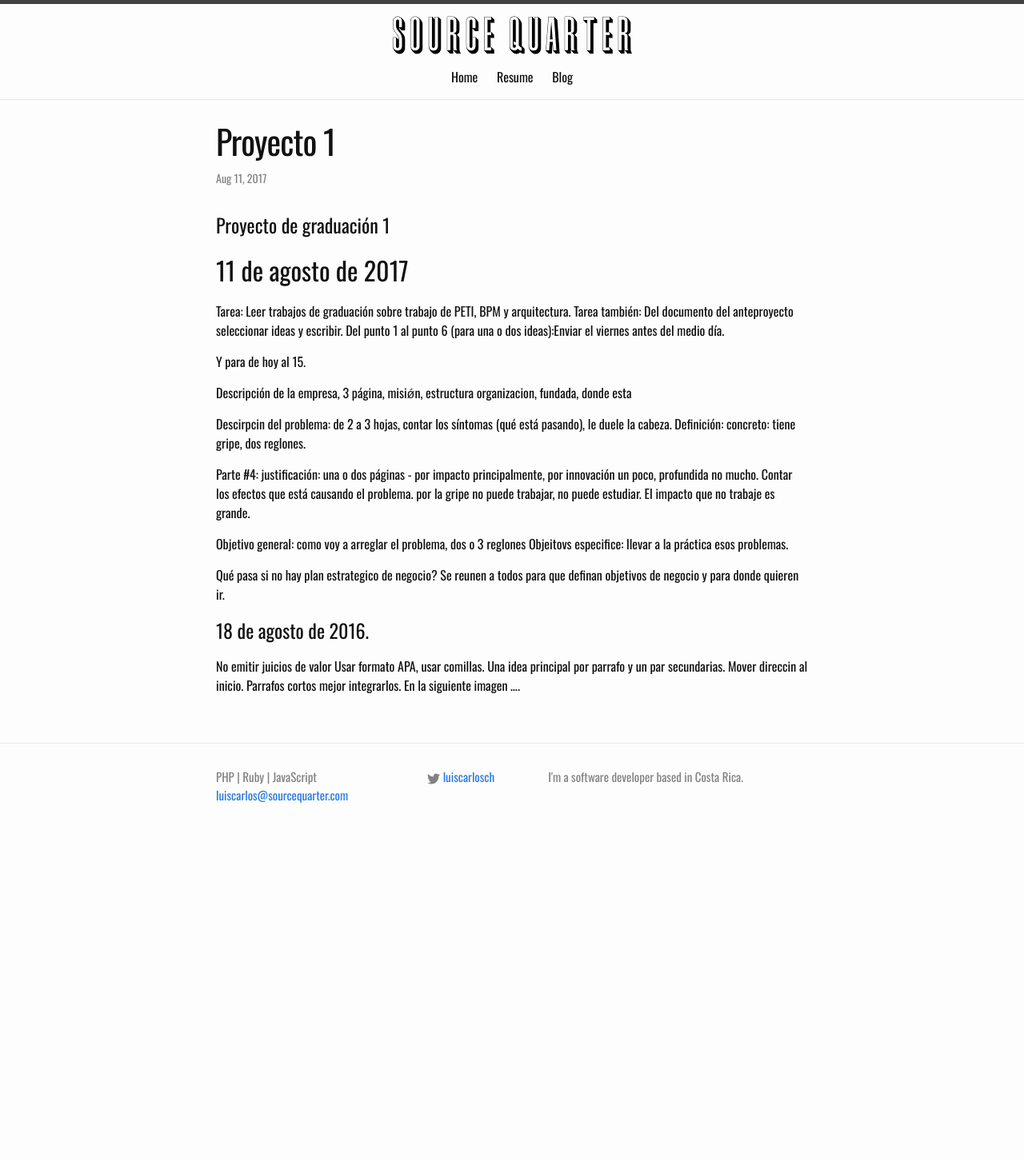
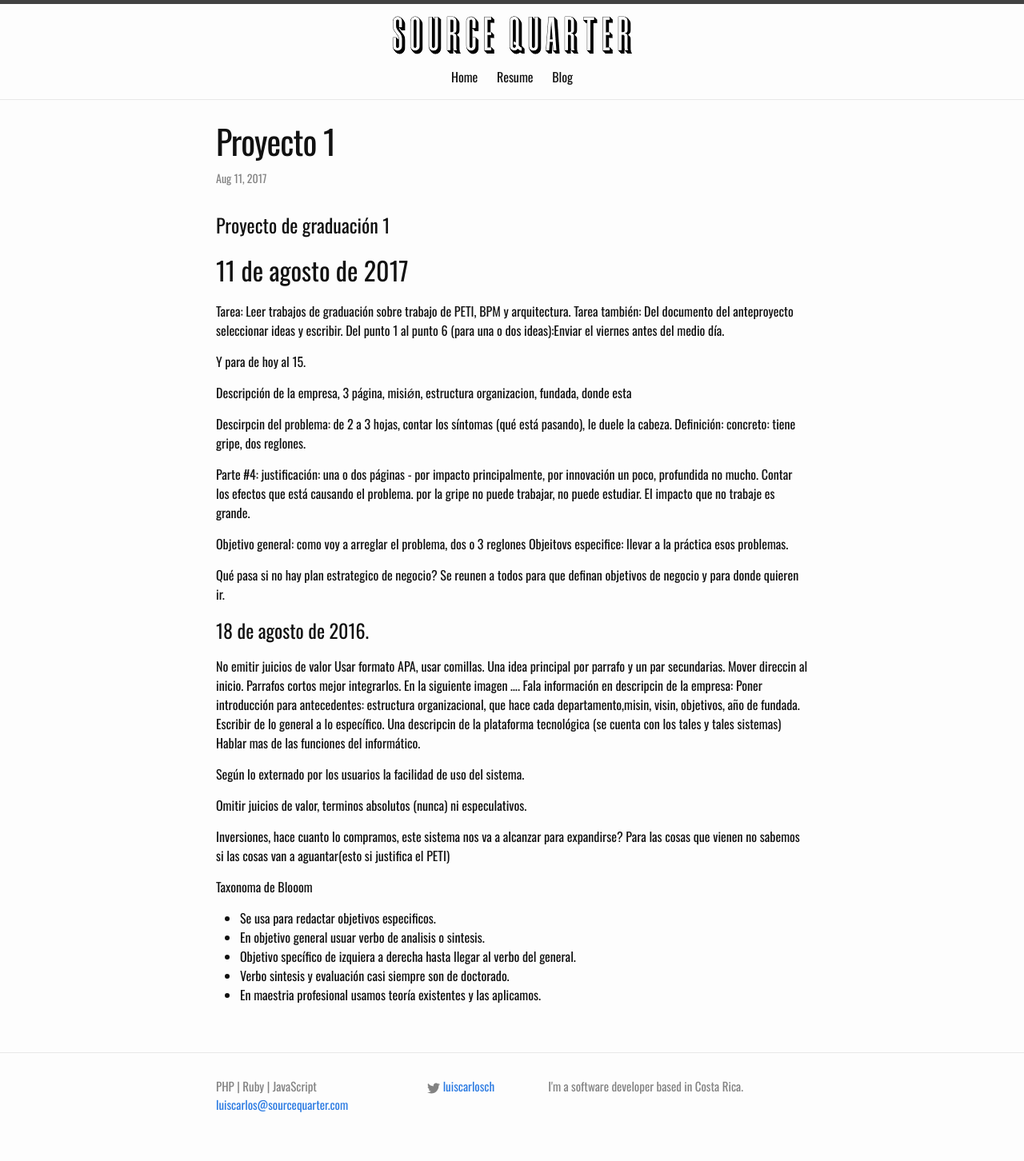
Before and after one commit to lucachaco/sourcequarter-lander, a Jekyll site: the page built from _posts/2017-08-11-proyecto-1.md, in a window 1280 px wide. Shown: the whole page at 80% size. Built offline with Jekyll 4.4.1, drawn with Linux system fonts in a browser that asks for light colours; our own code applies the rules of GitHub Pages for plain Markdown files; before the commit the page ends 1065 px from its top, so only the background shows below that.

Commit message:
Update 2017-08-11-proyecto-1.md

```diff
--- a/_posts/2017-08-11-proyecto-1.md
+++ b/_posts/2017-08-11-proyecto-1.md
@@ -27,3 +27,18 @@ Una idea principal por parrafo y un par secundarias.
 Mover direccin al inicio.
 Parrafos cortos mejor integrarlos.
 En la siguiente imagen ....
+Fala información en descripcin de la empresa: Poner introducción para antecedentes: estructura organizacional, que hace cada departamento,misin, visin, objetivos, año de fundada. Escribir de lo general a lo específico. Una descripcin de la plataforma tecnológica (se cuenta con los tales y tales sistemas) Hablar mas de las funciones del informático.
+
+Según lo externado por los usuarios la facilidad de uso del sistema.
+
+Omitir juicios de valor, terminos absolutos (nunca) ni especulativos.
+
+Inversiones, hace cuanto lo compramos, este sistema nos va a alcanzar para expandirse?
+Para las cosas que vienen no sabemos si las cosas van a aguantar(esto si justifica el PETI)
+
+Taxonoma de Blooom
+- Se usa para redactar objetivos especificos.
+- En objetivo general usuar verbo de analisis o sintesis.
+- Objetivo specífico de izquiera a derecha hasta llegar al verbo del general.
+- Verbo sintesis y evaluación casi siempre son de doctorado.
+- En maestria profesional usamos teoría existentes y las aplicamos.
```
